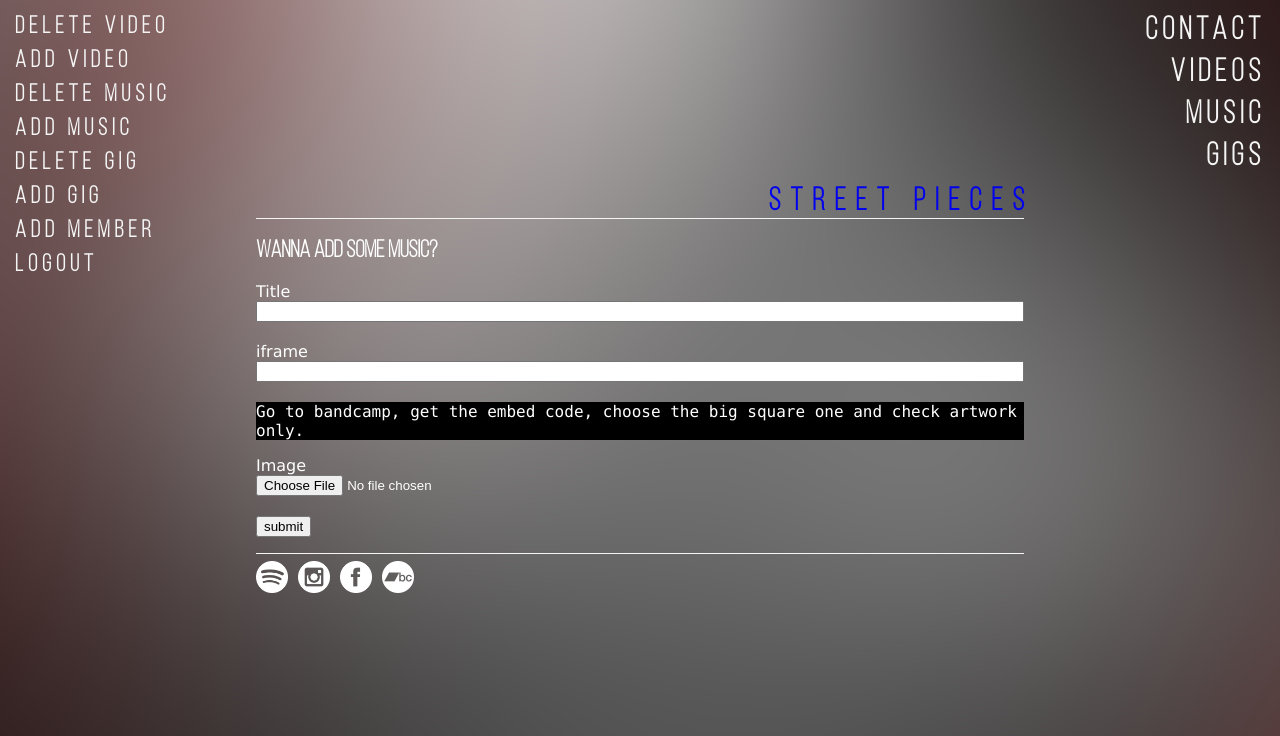
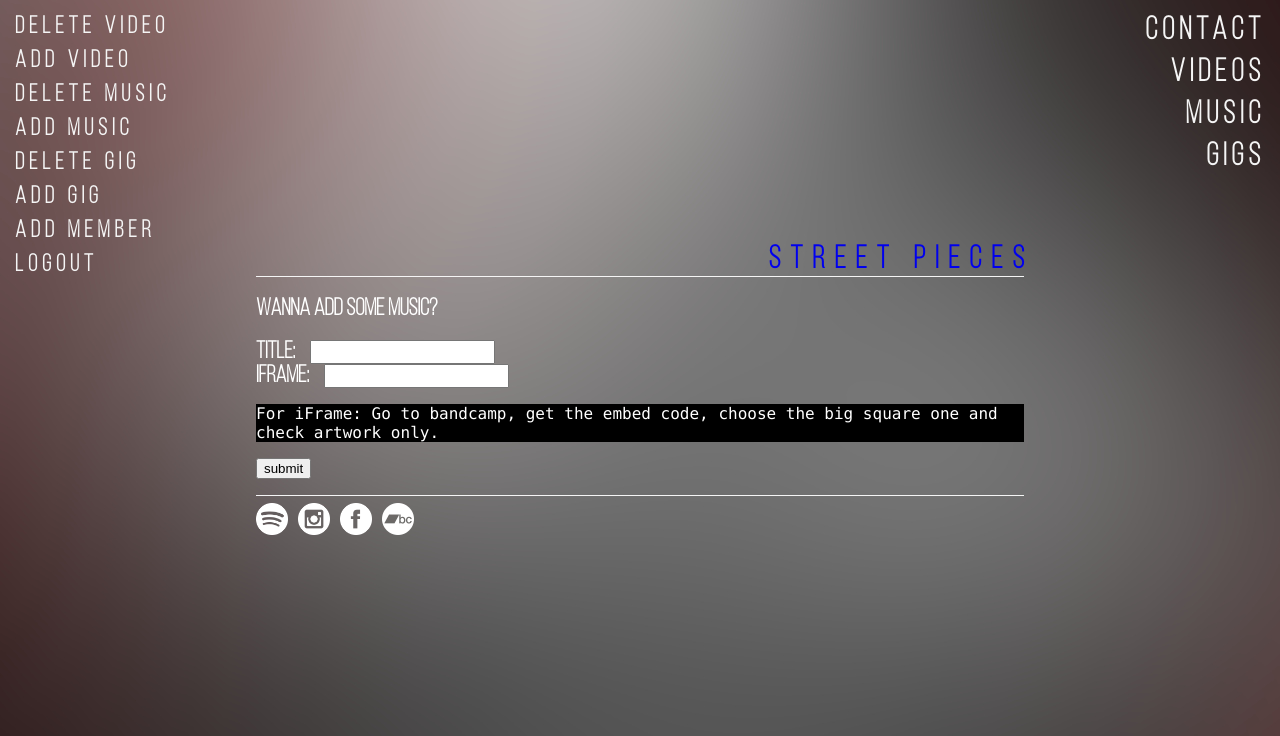
Before and after one commit to alexfiftysix/SPflask-2, a Flask app: page /addMusic in a window 1280 px wide. Shown: the top 736 px of the page. Run offline with Flask 2, Linux system fonts and the light colour scheme; the visitor is signed in with stand-in values (Sample User, id 1); some libraries are stand-ins or nearby versions.

Commit message:
Migrated music stuff to SQLAlchemy

```diff
--- a/app.py
+++ b/app.py
@@ -1,5 +1,8 @@
+## TODO: Migrate to SQLAlchemy
+
 import os
 from flask import Flask, render_template, flash, redirect, url_for, session, logging, request, jsonify
+from flask_sqlalchemy import SQLAlchemy
 from data import gigs_list, contact_list
 from flask_mysqldb import MySQL
 from wtforms import Form, StringField, DecimalField, TextAreaField, PasswordField, validators, DateTimeField
@@ -17,10 +20,15 @@ import datetime
 app = Flask(__name__)
 app.secret_key = 'secret123'
 
-# Config mySQL
+# Config SQLalchemy
+app.config['SQLALCHEMY_DATABASE_URI'] = 'mysql://root:password@localhost/StreetPiecesClean'
+app.config['SQLALCHEMY_TRACK_MODIFICATIONS'] = False
+db = SQLAlchemy(app)
+
+# Config mySQL (flask-mysql)
 app.config['MYSQL_HOST'] = 'localhost'
 app.config['MYSQL_USER'] = 'root'
-app.config['MYSQL_PASSWORD'] = 'password' # TODO: hide this somehow?
+app.config['MYSQL_PASSWORD'] = 'password'  # TODO: hide this somehow?
 app.config['MYSQL_DB'] = 'StreetPiecesClean'
 app.config['MYSQL_CURSORCLASS'] = 'DictCursor'  # return from DB as dictionary
 # Init mySQL
@@ -46,76 +54,77 @@ def is_logged_in(f):
     return wrap
 
 
+class Music(db.Model):
+    __tablename__ = 'music'
+    id = db.Column(db.Integer, primary_key=True)
+    title = db.Column(db.String(200), unique=True, nullable=False)
+    iframe = db.Column(db.String(2000), unique=True, nullable=False)
+
+    def __repr__(self):
+        return '<Title: %r>' % self.title
+
+
 @app.route('/')
 @app.route('/music')
 def music():
-    '''
-    music table contains:
-        title varchar(200)      [name of the music]
-        iframe varchar(2000)    [iframe containing bandcamp embed]
-    :return:
-    '''
-    cur = mysql.connection.cursor()
-    cur.execute("""CREATE TABLE IF NOT EXISTS music (title VARCHAR(200), iframe VARCHAR(2000))""")
-    # TODO: Add in some data if not exists
-    size = cur.execute('SELECT * FROM music')
-    data = cur.fetchall()
+    db.create_all()
+    data = Music.query.all()
+    size = len(data)
+    if size == 0:
+        eyew = Music(title="Everything You Ever Wanted",
+                     iframe='<iframe style="border: 0; width: 350px; height: 350px;" src="https://bandcamp.com/EmbeddedPlayer/album=77046358/size=large/bgcol=ffffff/linkcol=0687f5/minimal=true/transparent=true/" seamless><a href="http://streetpieces.bandcamp.com/album/everything-you-ever-wanted">Everything You Ever Wanted by Street Pieces</a></iframe>')
+        other_side = Music(title="The Other Side",
+                           iframe='<iframe style="border: 0; width: 350px; height: 350px;" src="https://bandcamp.com/EmbeddedPlayer/album=934170608/size=large/bgcol=ffffff/linkcol=0687f5/minimal=true/transparent=true/" seamless><a href="http://streetpieces.bandcamp.com/album/the-other-side">The Other Side by Street Pieces</a></iframe>')
+        db.session.add(eyew)
+        db.session.add(other_side)
+        db.session.commit()
+        data = Music.query.all()
+        size = len(data)
     return render_template('music.html', music_players=data, size=size)
 
 
+# TODO: use a DELETE request instead of this thing
 @app.route('/deleteMusic/<music_id>')
 @is_logged_in
 def delete_music(music_id):
-    cur = mysql.connection.cursor()
-    cur.execute('DELETE FROM music WHERE id = %s', music_id)
-    mysql.connection.commit()
+    to_delete = Music.query.filter_by(id = music_id).first() # Can only be one, but don't want full object
+    db.session.delete(to_delete)
+    db.session.commit()
     return redirect('/music')
 
 
 @app.route('/deleteMusic')
 @is_logged_in
 def delete_mus():
-    cur = mysql.connection.cursor()
-    cur.execute('SELECT * FROM music')
-    data = cur.fetchall()
+    data = Music.query.all()
     return render_template('deleteMusic.html', music=data)
 
 
 class NewMusicForm(FlaskForm):
-    name = StringField('Title', [validators.data_required(), validators.Length(min=1, max=250)])
+    title = StringField('Title', [validators.data_required(), validators.Length(min=1, max=250)])
     iframe = StringField('iframe', [validators.data_required(), validators.Length(min=1, max=500)])
     image = FileField()
 
 
 # TODO: Make this file upload shit work
-@app.route('/addMusic', methods=['GET', 'POST'])
+
+@app.route('/addMusic')
+@is_logged_in
+def addMusicForm():
+    form = NewMusicForm(request.form)
+    return render_template('addMusic.html', form=form)
+
+
+@app.route('/addMusic', methods=['POST'])
 @is_logged_in
 def addMusic():
-    form = NewMusicForm(request.form)
-    if request.method == 'POST' and form.validate_on_submit():
-        name = form.name.data
-        iframe = form.iframe.data
-        image = form.image.data
-        filename = secure_filename(image.filename)
-        image.save(os.path.join(
-            app.instance_path, 'photos', filename
-        ))
+    title = request.form['title']
+    iframe = request.form['iframe']
+    to_add = Music(title=title, iframe=iframe)
+    db.session.add(to_add)
+    db.session.commit()
 
-        # Create Cursor
-        cur = mysql.connection.cursor()
-
-        # Insert new user
-        cur.execute('INSERT INTO music(name, iframe, image) VALUES(%s, %s, %s)',
-                    (name, iframe, image))
-
-        # Commit to DB
-        mysql.connection.commit()
-
-        # Close connection
-        mysql.connection.close()
-
-        return redirect('/')
-    return render_template('addMusic.html', form=form)
+    return redirect('/')
 
 
 @app.route('/video')
--- a/static/style.css
+++ b/static/style.css
@@ -331,3 +331,14 @@ nav a:hover {
 .small-screen-arrow-box {
     display: none;
 }
+
+form div {
+    display: flex;
+    justify-content: left;
+}
+
+form div label {
+    font-size: 1.5em;
+    font-weight: bold;
+    margin-right: 15px;
+}
--- a/templates/addMusic.html
+++ b/templates/addMusic.html
@@ -6,17 +6,16 @@
         <div class="gigs-wrapper">
             <h2>Wanna add some music?</h2>
             {% from 'includes/_form_helpers.html' import render_field %}
-            <form method="post" action="">
-                <div class="form-group">
-                    {{ render_field(form.name, class_="form-control") }}
+            <form method="post">
+                <div>
+                    <label>Title:</label>
+                    <input type="text" name="title">
                 </div>
-                <div class="form-group">
-                    {{ render_field(form.iframe, class_="form-control") }}
+                <div>
+                    <label>iframe:</label>
+                    <input type="text" name="iframe">
                 </div>
-                <p class="info">Go to bandcamp, get the embed code, choose the big square one and check artwork only.</p>
-                <div class="form-group">
-                    {{ render_field(form.image, class_="form-control") }}
-                </div>
+                <p class="info">For iFrame: Go to bandcamp, get the embed code, choose the big square one and check artwork only.</p>
                 <input class="submit" type="submit" value="submit">
             </form>
         </div>
--- a/templates/deleteMusic.html
+++ b/templates/deleteMusic.html
@@ -9,7 +9,7 @@
             {% for record in music %}
                 <div class="gig">
                     <div class="name">
-                        <h2 class="gig-name">{{ record.name}}</h2>
+                        <h2 class="gig-name">{{ record.title}}</h2>
                     </div>
                     <div class="tix">
                         <a class="gig-link" href="/deleteMusic/{{ record.id }}">Delete</a>
--- a/templates/music.html
+++ b/templates/music.html
@@ -10,7 +10,7 @@
 
     <script>
         console.log("Heyy");
-        let data = {{ music_players | tojson }};
+        let data = {{ music_players }};
     </script>
     <script src="/static/music.js" rel="script"></script>
 {% endblock %}
```
